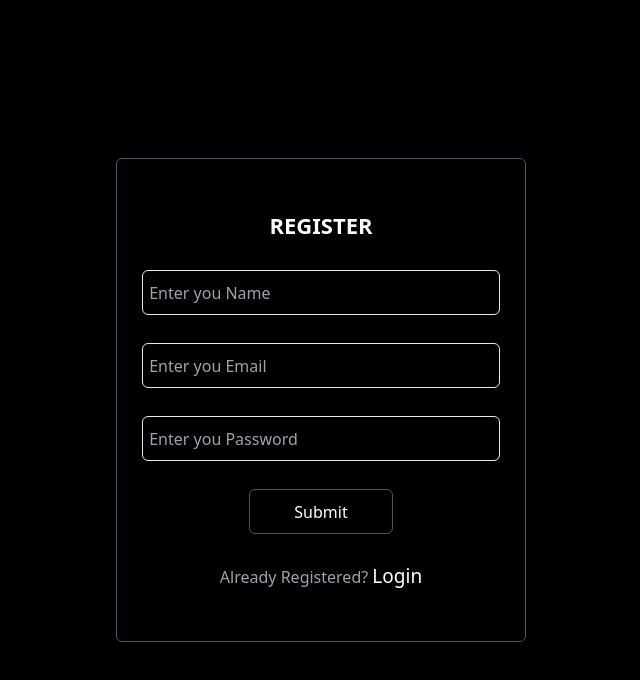
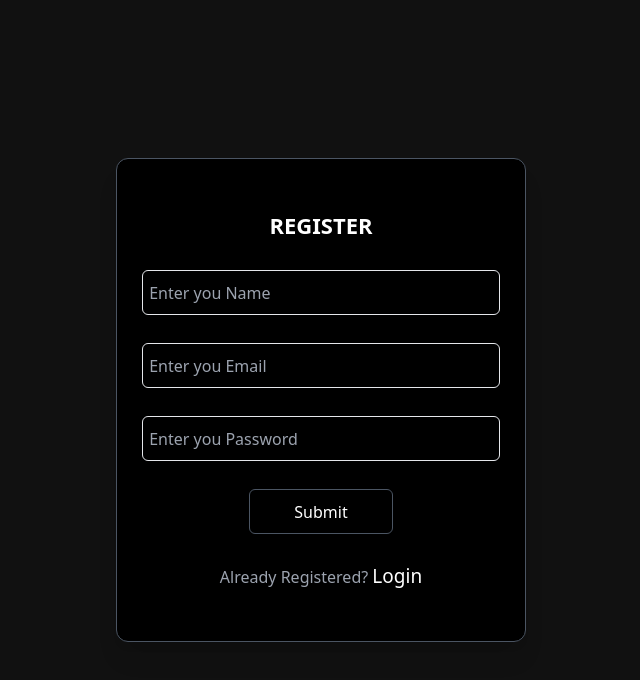
Before and after one commit to ShrikantJawla/openaskai, a Next.js app: page /auth/register in a window 1280 px wide. Shown: the top 680 px of the page, without its empty margins (319-959 px from the left). Built offline with nearby package versions, Linux system fonts and the light colour scheme.

Commit message:
first commit

```diff
--- a/src/pages/auth/login.tsx
+++ b/src/pages/auth/login.tsx
@@ -35,8 +35,8 @@ export default function Login({}: Props): ReactElement {
   }
 
   return (
-    <div className="w-full h-[100vh] bg-black flex flex-col justify-center items-center space-y-3">
-      <div className="w-[96%] md:w-[44%] lg:w-[32%] h-fit px-[27px] py-[30px] flex flex-col space-y-1 border border-gray-600 rounded-lg bg-inherit shadow-xl">
+    <div className="w-full h-[100vh] bg-[#111111] flex flex-col justify-center items-center space-y-3">
+      <div className="w-[96%] md:w-[44%] lg:w-[32%] h-fit px-[27px] py-[30px] flex flex-col space-y-1 border border-gray-600 rounded-lg bg-black shadow-xl">
         <form
           className="w-full h-fit px-[25px] py-[10px] flex flex-col space-y-7 rounded-md bg-inherit shadow-xl"
           onSubmit={handleSubmit}
@@ -86,9 +86,9 @@ export default function Login({}: Props): ReactElement {
           </div>
         </div>
         <div className="w-full ">
-          <p className='w-fit m-auto text-center text-gray-400'>
+          <p className="w-fit m-auto text-center text-gray-400">
             Not Signed up yet?{' '}
-            <span className='w-fit text-white hover:underline text-[19px]'>
+            <span className="w-fit text-white hover:underline text-[19px]">
               <Link href={'/auth/register'}>Register</Link>
             </span>
           </p>
--- a/src/pages/auth/register.tsx
+++ b/src/pages/auth/register.tsx
@@ -41,9 +41,9 @@ export default function RegisterOrLogin({}: Props): ReactElement {
   }
 
   return (
-    <div className="w-full h-[100vh] bg-black flex flex-col justify-center items-center">
+    <div className="w-full h-[100vh] bg-[#111111] flex flex-col justify-center items-center">
       <form
-        className="w-[96%] md:w-[50%] lg:w-[32%] h-fit px-[25px] py-[50px] flex flex-col space-y-7 border border-gray-600 rounded-md bg-inherit shadow-xl"
+        className="w-[96%] md:w-[50%] lg:w-[32%] h-fit px-[25px] py-[50px] flex flex-col space-y-7 border border-gray-600 rounded-xl bg-black shadow-xl"
         onSubmit={handleSubmit}
       >
         <div className="w-full">
```
